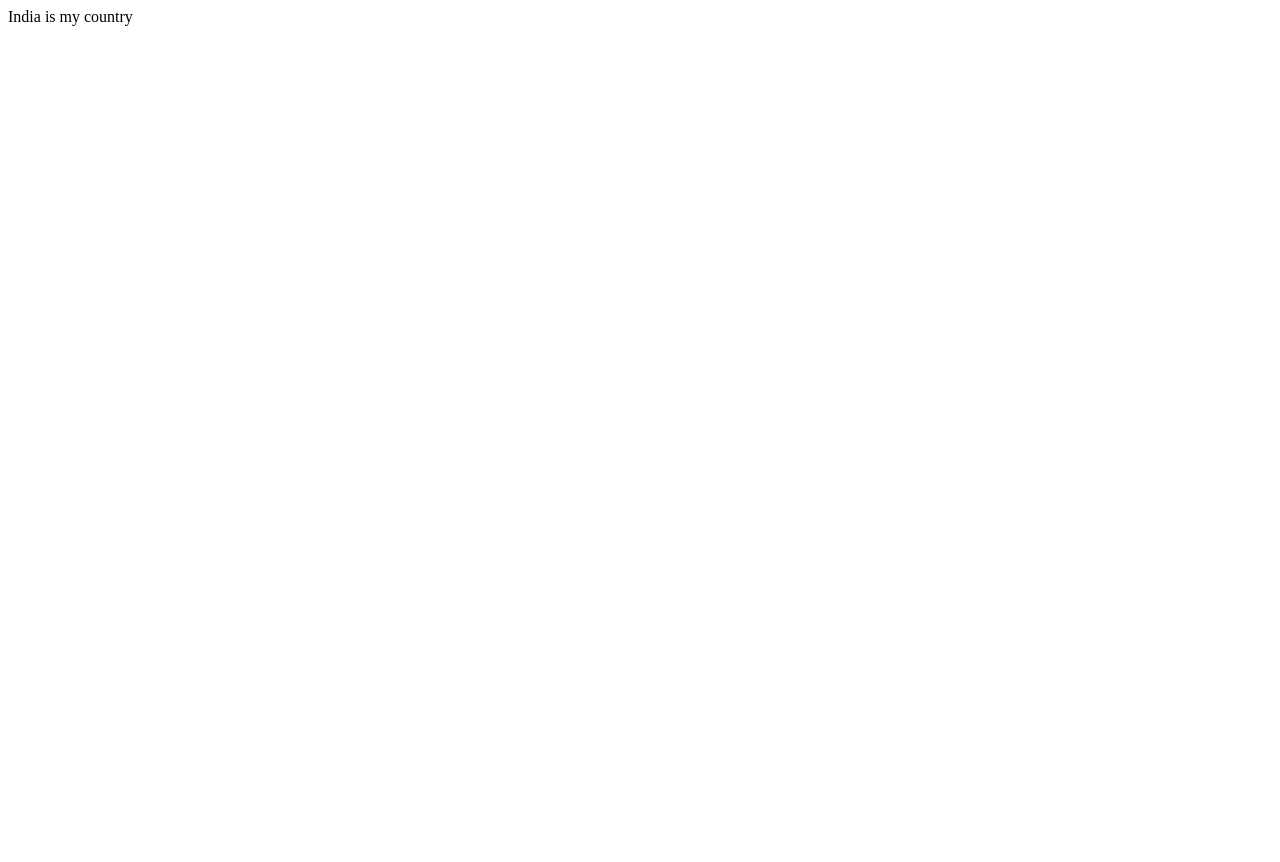
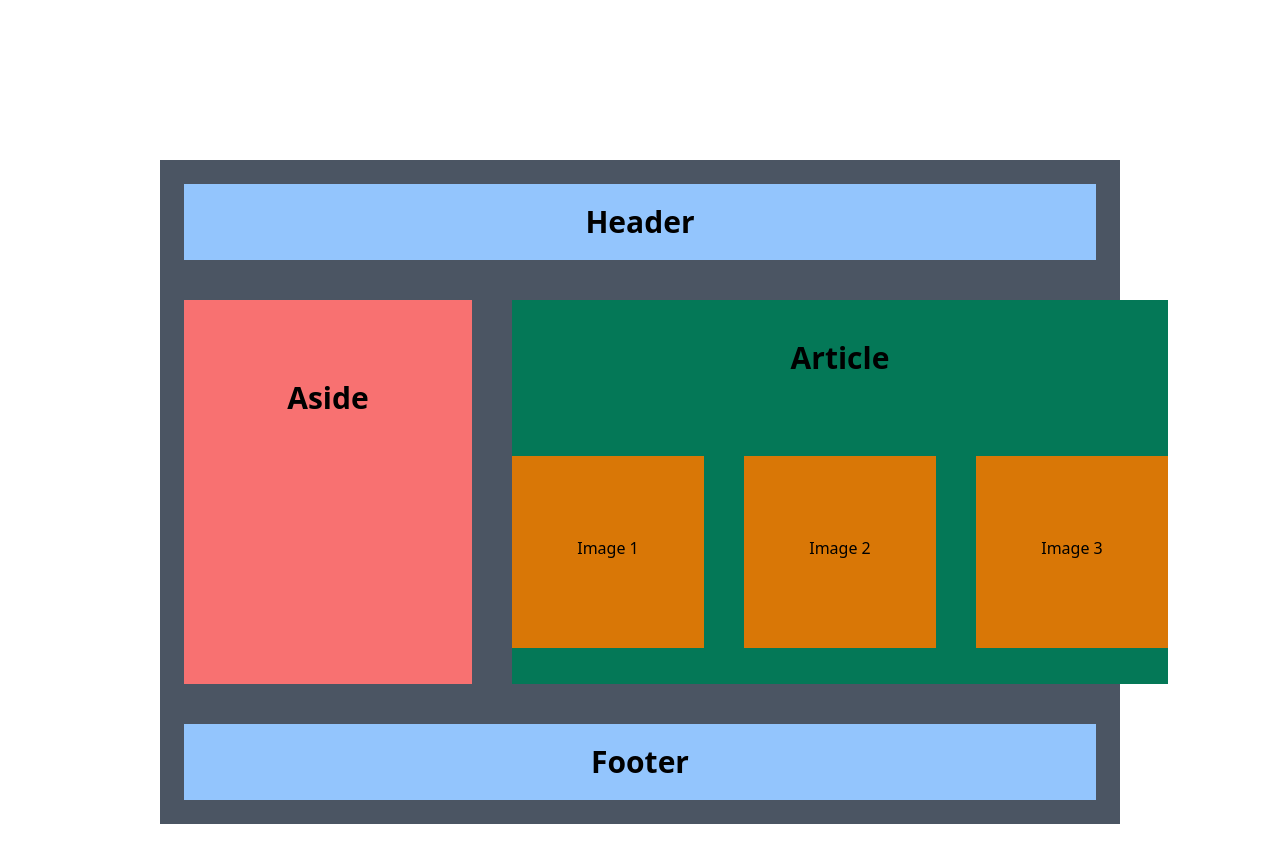
Before and after one commit to Ragul3153/practicalgit, a plain HTML site: page index.html in a window 1280 px wide. Before the commit the page ends 800 px from the top, so only its background shows below. Drawn offline with nearby package versions, Linux system fonts and the light colour scheme.

Commit message:
updated index,html files

```diff
--- a/index.html
+++ b/index.html
@@ -1 +1,42 @@
-India is my country
+<!DOCTYPE html>
+<html lang="en">
+<head>
+    <meta charset="UTF-8">
+    <meta name="viewport" content="width=device-width, initial-scale=1.0">
+    <title>Week 3 Task</title>
+    <link
+      href="https://cdn.jsdelivr.net/npm/tailwindcss@2.2.19/dist/tailwind.min.css"
+      rel="stylesheet"
+    />
+</head>
+<body>
+    <section class="bg-gray-600 m-40 p-1">
+
+      <div>
+        <h1 class="bg-blue-300 font-bold text-3xl text-center p-5 m-5">Header</h1>
+      </div>
+
+      <div class="flex">
+        <div class="m-5 text-center">
+          <h1 class="w-72 h-96 bg-red-400 font-bold text-3xl pt-20">Aside</h1>
+        </div>
+
+        <div class="w-full bg-green-700 m-5">
+        <div class="mt-10">
+          <h1 class="font-bold text-center text-3xl">Article</h1>
+        </div>
+          <div class="flex gap-10 justify-center mt-20">
+            <h3 class="w-48 h-48 bg-yellow-600 text-center pt-20">Image 1</h3>
+            <h3 class="w-48 h-48 bg-yellow-600 text-center pt-20">Image 2</h3>
+            <h3 class="w-48 h-48 bg-yellow-600 text-center pt-20">Image 3</h3>
+          </div>
+        </div>
+      </div>
+
+      <div class="bg-blue-300 text-center m-5">
+        <h1 class="font-bold text-3xl  p-5">Footer</h1>
+      </div>
+
+    </section>
+</body>
+</html>
```
